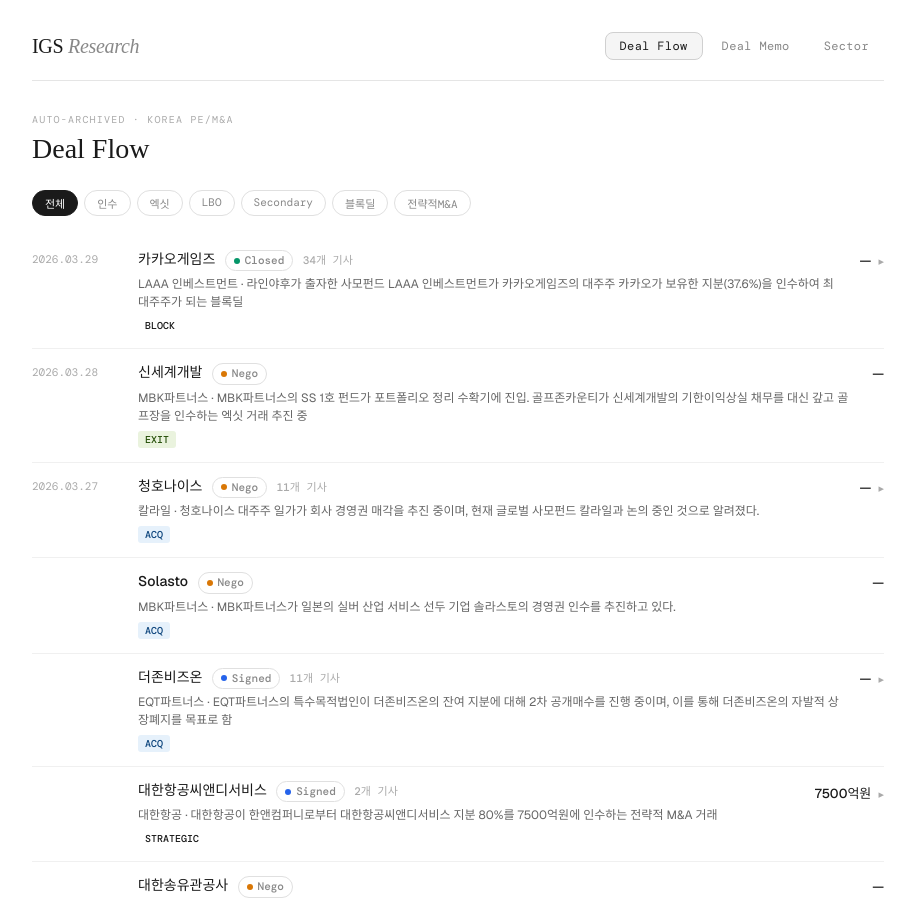
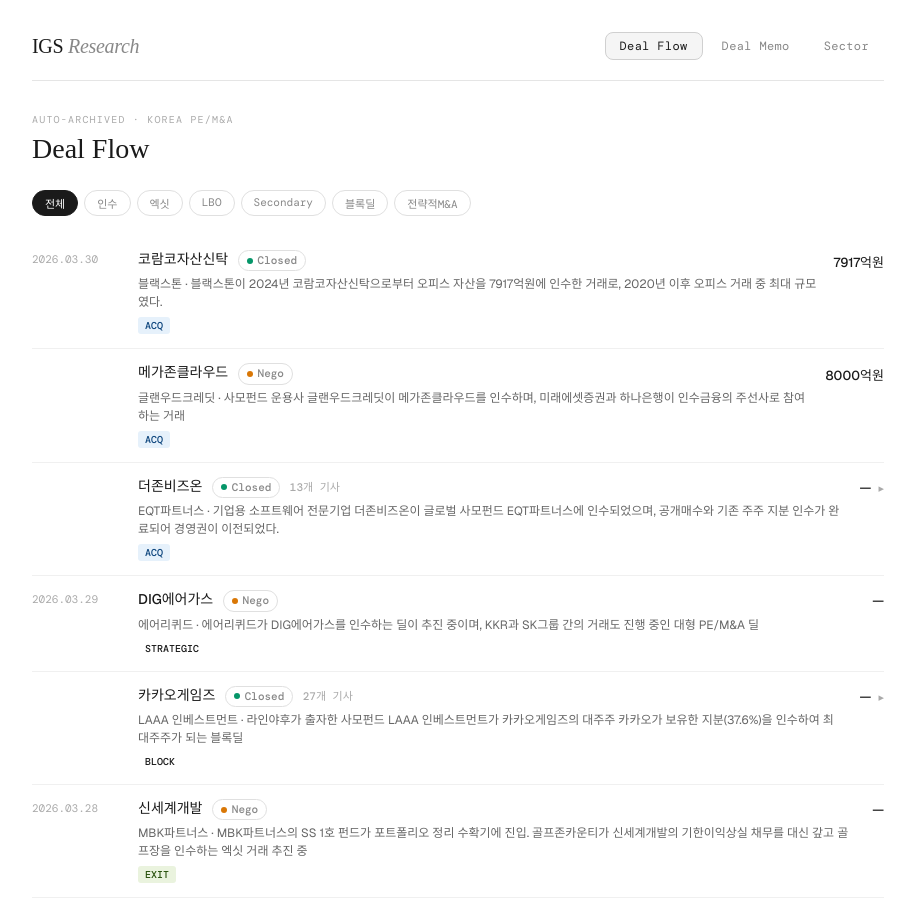
Before and after one commit to ingyu-song/igs-research, a Jekyll site: the page built from index.html, in a window 1280 px wide and 900 px high. Shown: the whole window, without its empty margins (182-1097 px from the left). Built offline with Jekyll 4.4.1, drawn with Linux system fonts in a browser that asks for light colours; some web fonts are replaced; part of the change alters nothing that is shown; some of the changed text lies outside the part shown.

Commit message:
auto: update deals 2026.03.30

```diff
--- a/_data/deals.json
+++ b/_data/deals.json
@@ -1,4 +1,144 @@
 [
+  {
+    "title": "[단독] 어피니티, 롯데렌탈 인수가격 인하 요청... 그룹과 재협상 중",
+    "summary": "글로벌 사모펀드 어피니티에쿼티파트너스가 롯데그룹으로부터 롯데렌탈을 인수하기 위해 인수가격 인하를 요청하며 재협상을 진행 중인 상황",
+    "company": "롯데렌탈",
+    "acquirer": "어피니티에쿼티파트너스",
+    "type": "acq",
+    "tags": [
+      "acq"
+    ],
+    "ev": null,
+    "deal_stage": "협상",
+    "url": "https://biz.chosun.com/stock/market_trend/2026/03/30/36JFNPXWQVG37K7TJXJ23BO6CI/?utm_source=naver&utm_medium=original&utm_campaign=biz",
+    "date": "2026.03.30"
+  },
+  {
+    "title": "기업들 이곳으로 다 모인다… 임대료 톱10 오피스 중 9곳 강남권",
+    "summary": "블랙스톤이 2024년 코람코자산신탁으로부터 오피스 자산을 7917억원에 인수한 거래로, 2020년 이후 오피스 거래 중 최대 규모였다.",
+    "company": "코람코자산신탁",
+    "acquirer": "블랙스톤",
+    "type": "acq",
+    "tags": [
+      "acq"
+    ],
+    "ev": "7917억원",
+    "deal_stage": "완료",
+    "url": "https://biz.chosun.com/real_estate/real_estate_general/2026/03/30/S2SPF5F2VZCJ3PK6NN7VWXXDIY/?utm_source=naver&utm_medium=original&utm_campaign=biz",
+    "date": "2026.03.30"
+  },
+  {
+    "title": "글랜우드크레딧 메가존클라우드 인수금융, 미래에셋·하나은행 공동주...",
+    "summary": "사모펀드 운용사 글랜우드크레딧이 메가존클라우드를 인수하며, 미래에셋증권과 하나은행이 인수금융의 주선사로 참여하는 거래",
+    "company": "메가존클라우드",
+    "acquirer": "글랜우드크레딧",
+    "type": "acq",
+    "tags": [
+      "acq"
+    ],
+    "ev": "8000억원",
+    "deal_stage": "협상",
+    "url": "https://www.hankyung.com/article/202603271264r",
+    "date": "2026.03.30"
+  },
+  {
+    "title": "[더벨]프랙시스, 'AI 반도체 설계' 모빌린트 2대 주주 오른다",
+    "summary": "PE 운용사 프랙시스캐피탈파트너스가 AI 반도체 설계 기업 모빌린트에 신주 투자와 구주 인수를 병행하여 지분율을 높이며 2대 주주로 올라섬",
+    "company": "모빌린트",
+    "acquirer": "프랙시스캐피탈파트너스",
+    "type": "acq",
+    "tags": [
+      "acq"
+    ],
+    "ev": null,
+    "deal_stage": "완료",
+    "url": "https://www.thebell.co.kr/free/content/ArticleView.asp?key=202603261404533200103680",
+    "date": "2026.03.30"
+  },
+  {
+    "title": "[더벨][카카오게임즈 매각] LAAA인베, '최소 37%' 지분 확보 전망",
+    "summary": "LAAA인베스트먼트(페트리코제6호 사모펀드)가 카카오게임즈의 신규 주식과 600억원 규모 전환사채를 인수하여 최소 37% 이상의 지분을 확보하는 딜",
+    "company": "카카오게임즈",
+    "acquirer": "LAAA인베스트먼트",
+    "type": "acq",
+    "tags": [
+      "acq"
+    ],
+    "ev": null,
+    "deal_stage": "협상",
+    "url": "https://www.thebell.co.kr/free/content/ArticleView.asp?key=202603251519558160107757",
+    "date": "2026.03.30"
+  },
+  {
+    "title": "[단독] 日 공략 박차... MBK파트너스, 8000억 규모 의료행정 서비스 기업...",
+    "summary": "PE운용사 MBK파트너스가 일본의 의료행정 서비스 기업 솔라스토를 MBO 방식으로 인수를 추진 중이다. 딜 규모는 약 246억8000만엔(약 2,300억원) 수준이다.",
+    "company": "솔라스토",
+    "acquirer": "MBK파트너스",
+    "type": "acq",
+    "tags": [
+      "acq"
+    ],
+    "ev": "2,300억원",
+    "deal_stage": "협상",
+    "url": "https://biz.chosun.com/stock/market_trend/2026/03/30/4L3INXHBDNBSVHYU7A4H2QKB5M/?utm_source=naver&utm_medium=original&utm_campaign=biz",
+    "date": "2026.03.30"
+  },
+  {
+    "title": "현금흐름 탄탄한 인프라 기업 집중…DIG에어가스 등 조단위 빅딜 [시그...",
+    "summary": "에어리퀴드가 DIG에어가스를 인수하는 딜이 추진 중이며, KKR과 SK그룹 간의 거래도 진행 중인 대형 PE/M&A 딜",
+    "company": "DIG에어가스",
+    "acquirer": "에어리퀴드",
+    "type": "strategic",
+    "tags": [
+      "strategic"
+    ],
+    "ev": null,
+    "deal_stage": "협상",
+    "url": "https://www.sedaily.com/article/20025398?ref=naver",
+    "date": "2026.03.29"
+  },
+  {
+    "title": "더존비즈온, 글로벌 확장 큰 꿈…그 첫발은 일본",
+    "summary": "기업용 소프트웨어 전문기업 더존비즈온이 글로벌 사모펀드 EQT파트너스에 인수되었으며, 공개매수와 기존 주주 지분 인수가 완료되어 경영권이 이전되었다.",
+    "company": "더존비즈온",
+    "acquirer": "EQT파트너스",
+    "type": "acq",
+    "tags": [
+      "acq"
+    ],
+    "ev": null,
+    "deal_stage": "완료",
+    "url": "https://www.joongang.co.kr/article/25415791",
+    "date": "2026.03.30"
+  },
+  {
+    "title": "외국계 PEF 공개매수 딜 독식…NH투자증권, 'IB 명가' 존재감 부각",
+    "summary": "EQT파트너스는 더존비즈온 공개매수 및 지분 인수를 위해 총 2조1819억 원 규모의 자금을 조성하며, NH투자증권으로부터 1조7455억 원을 차입하기로 결정했다.",
+    "company": "더존비즈온",
+    "acquirer": "EQT파트너스",
+    "type": "acq",
+    "tags": [
+      "acq"
+    ],
+    "ev": "2.18조원",
+    "deal_stage": "계약",
+    "url": "https://www.etoday.co.kr/news/view/2570151",
+    "date": "2026.03.29"
+  },
+  {
+    "title": "(단독)대한항공, 6월 주총서 아시아나 잔여지분 인수 추진",
+    "summary": "대한항공이 6월 주주총회에서 기존 보유 중인 아시아나항공의 잔여지분을 추가 인수하여 완전 자회사화를 추진하는 전략적 M&A",
+    "company": "아시아나항공",
+    "acquirer": "대한항공",
+    "type": "strategic",
+    "tags": [
+      "strategic"
+    ],
+    "ev": null,
+    "deal_stage": "협상",
+    "url": "http://www.newstomato.com/ReadNews.aspx?no=1295289&inflow=N",
+    "date": "2026.03.24"
+  },
   {
     "title": "카카오 살린 네이버...'카겜 인수'는 라인야후의 독립 선언",
     "summary": "라인야후가 출자한 사모펀드 LAAA 인베스트먼트가 카카오게임즈의 대주주 카카오가 보유한 지분(37.6%)을 인수하여 최대주주가 되는 블록딜",
@@ -1260,145 +1400,5 @@
     "deal_stage": "완료",
     "url": "https://sateconomy.co.kr/news/view/1065572054816498",
     "date": "2026.03.25"
-  },
-  {
-    "title": "카카오게임즈, '라인야후' 품으로...3000억원 투자 유치",
-    "summary": "LAAA 인베스트먼트(라인야후 출자 PEF)가 카카오로부터 카카오게임즈 지분을 인수하여 최대주주로 올라섬. 약 3000억원 규모의 블록딜(세컨더리 거래).",
-    "company": "카카오게임즈",
-    "acquirer": "엘트리플에이 인베스트먼트",
-    "type": "block",
-    "tags": [
-      "block"
-    ],
-    "ev": "3000억원",
-    "deal_stage": "완료",
-    "url": "https://economist.co.kr/article/view/ecn202603250012",
-    "date": "2026.03.25"
-  },
-  {
-    "title": "카카오, 라인야후에 카카오게임즈 경영권 매각···카카오 2대 주주로",
-    "summary": "카카오가 카카오게임즈의 경영권을 라인야후(LAAA 인베스트먼트)에 매각하는 전략적 M&A 거래. 라인야후는 카카오게임즈의 최대 주주로 올라서고, 카카오는 2대 주주 지위로 하향 조정됨",
-    "company": "카카오게임즈",
-    "acquirer": "라인야후",
-    "type": "strategic",
-    "tags": [
-      "strategic"
-    ],
-    "ev": null,
-    "deal_stage": "완료",
-    "url": "https://www.ziksir.com/news/articleView.html?idxno=128375",
-    "date": "2026.03.25"
-  },
-  {
-    "title": "[특징주]카카오게임즈, 최대주주 라인야후로 변경…3000억 규모 자금 유...",
-    "summary": "라인야후의 투자목적 사모펀드인 LAAA 인베스트먼트가 카카오게임즈의 기존 최대주주 카카오로부터 지분을 인수하여 최대주주 지위를 확보하는 딜",
-    "company": "카카오게임즈",
-    "acquirer": "LAAA 인베스트먼트",
-    "type": "block",
-    "tags": [
-      "block"
-    ],
-    "ev": "3000억원",
-    "deal_stage": "완료",
-    "url": "https://www.newsway.co.kr/news/view?ud=2026032509381523066",
-    "date": "2026.03.25"
-  },
-  {
-    "title": "(특징주)'라인야후 인수' 카카오게임즈 7%대 강세",
-    "summary": "카카오게임즈가 라인야후가 출자한 사모펀드 LAAA 인베스트먼트로부터 지분을 인수해 최대 주주에 올랐으며, 유상증자 및 전환사채를 통해 총 3000억원 규모의 투자를 진행했다.",
-    "company": "카카오게임즈",
-    "acquirer": "카카오게임즈",
-    "type": "block",
-    "tags": [
-      "block"
-    ],
-    "ev": "3000억원",
-    "deal_stage": "완료",
-    "url": "http://www.newstomato.com/ReadNews.aspx?no=1295445&inflow=N",
-    "date": "2026.03.25"
-  },
-  {
-    "title": "[특징주] '라인야후에 인수' 카카오게임즈, 장 초반 7% 급등",
-    "summary": "라인야후가 출자한 사모펀드 LAAA 인베스트먼트가 카카오의 자회사 카카오게임즈 지분을 인수해 최대 주주에 올랐다.",
-    "company": "카카오게임즈",
-    "acquirer": "LAAA 인베스트먼트",
-    "type": "block",
-    "tags": [
-      "block"
-    ],
-    "ev": null,
-    "deal_stage": "완료",
-    "url": "https://www.namdonews.com/news/articleView.html?idxno=905179",
-    "date": "2026.03.25"
-  },
-  {
-    "title": "라인야후, 카카오게임즈 최대주주 등극…글로벌 사업 경쟁력 강화 계기...",
-    "summary": "라인야후가 출자한 사모펀드 LAAA 인베스트먼트가 카카오로부터 카카오게임즈의 지분 일부를 인수하여 최대주주로 등극한 블록딜",
-    "company": "카카오게임즈",
-    "acquirer": "LAAA 인베스트먼트",
-    "type": "block",
-    "tags": [
-      "block"
-    ],
-    "ev": null,
-    "deal_stage": "완료",
-    "url": "https://www.industrynews.co.kr/news/articleView.html?idxno=79313",
-    "date": "2026.03.25"
-  },
-  {
-    "title": "[더벨]굿즈 전문 코팬글로벌, 콘서트 제작사 '본부엔터' 품었다",
-    "summary": "케이스톤파트너스가 운용하는 바이아웃 포트폴리오 회사 코팬글로벌이 콘서트 연출 전문 기업 본부엔터테인먼트를 인수했다.",
-    "company": "본부엔터테인먼트",
-    "acquirer": "코팬글로벌",
-    "type": "strategic",
-    "tags": [
-      "strategic"
-    ],
-    "ev": null,
-    "deal_stage": "완료",
-    "url": "https://www.thebell.co.kr/free/content/ArticleView.asp?key=202603231518115880104450",
-    "date": "2026.03.25"
-  },
-  {
-    "title": "좌석·CI 통합 속도전···대한항공·아시아나 '임금·마일리지' 과제",
-    "summary": "대한항공이 사모펀드 운용사 한앤컴퍼니로부터 기내식·기내면세품 사업 자회사 대한항공씨앤디서비스의 지분 80%를 약 7,500억원에 인수하는 거래",
-    "company": "대한항공씨앤디서비스",
-    "acquirer": "대한항공",
-    "type": "strategic",
-    "tags": [
-      "strategic"
-    ],
-    "ev": "7,500억원",
-    "deal_stage": "계약",
-    "url": "https://www.womaneconomy.co.kr/news/articleView.html?idxno=251458",
-    "date": "2026.03.24"
-  },
-  {
-    "title": "사우디 새비게임즈, 60억 달러에 '모바일 레전드' 개발사 문톤 인수",
-    "summary": "사우디아라비아의 게임 회사 새비게임즈(Saudi Games)가 모바일 게임 '모바일 레전드'를 개발한 문톤(Moonton)을 60억 달러에 인수하는 전략적 M&A",
-    "company": "Moonton Technology",
-    "acquirer": "Saudi Games",
-    "type": "strategic",
-    "tags": [
-      "strategic"
-    ],
-    "ev": "60억 달러",
-    "deal_stage": "협상",
-    "url": "https://zdnet.co.kr/view/?no=20260324113050",
-    "date": "2026.03.24"
-  },
-  {
-    "title": "카카오게임즈 경영권, 일본 라인야후 품으로",
-    "summary": "카카오게임즈가 엘트리플에이 인베스트먼트(라인야후 계열)에 경영권을 넘기는 전환사채 인수 구조의 거래. 600억원 규모를 포함한 사모 CB 발행을 통해 경영권 이양 추진 중",
-    "company": "카카오게임즈",
-    "acquirer": "엘트리플에이 인베스트먼트",
-    "type": "strategic",
-    "tags": [
-      "strategic"
-    ],
-    "ev": null,
-    "deal_stage": "협상",
-    "url": "https://zdnet.co.kr/view/?no=20260325095459",
-    "date": "2026.03.25"
   }
 ]
```
